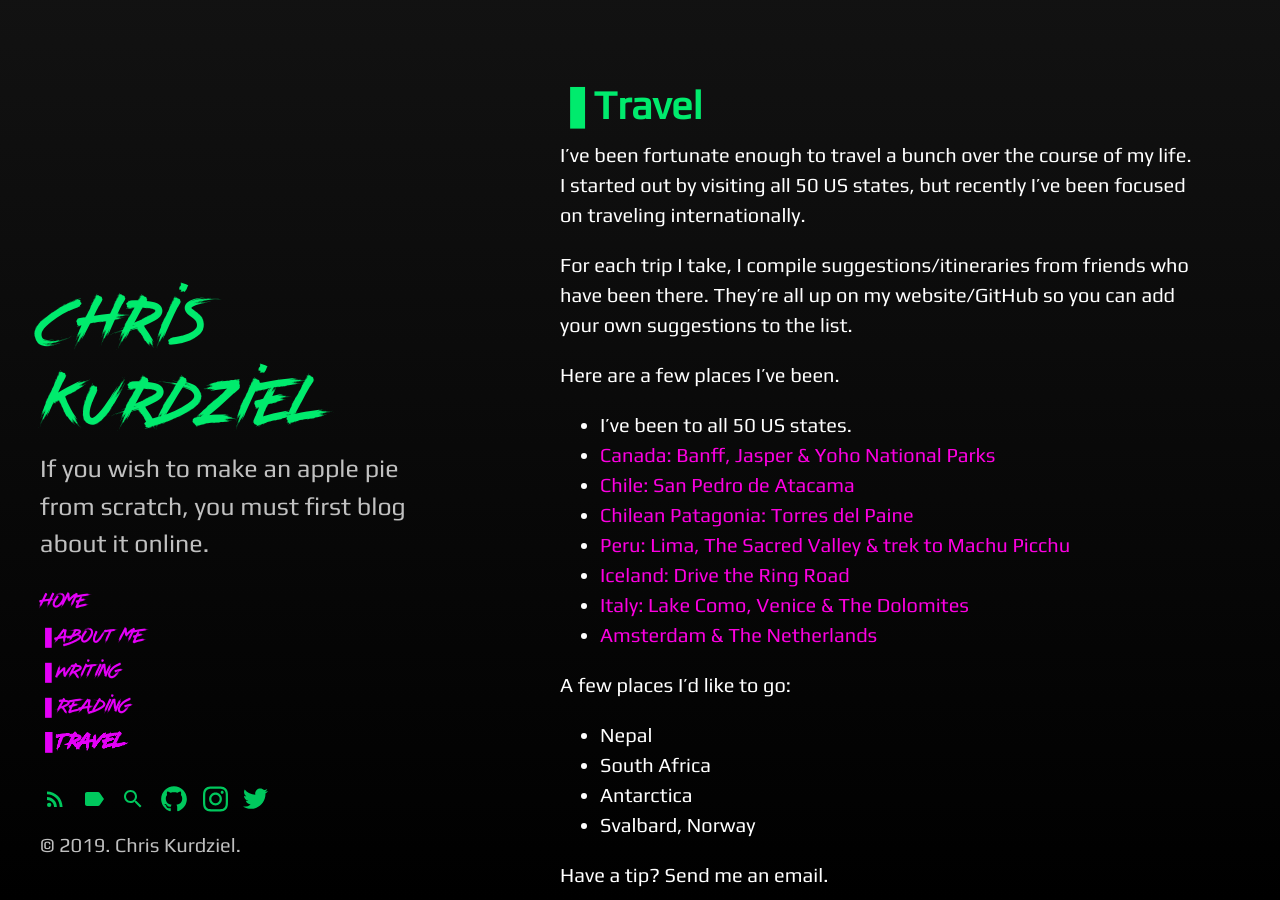
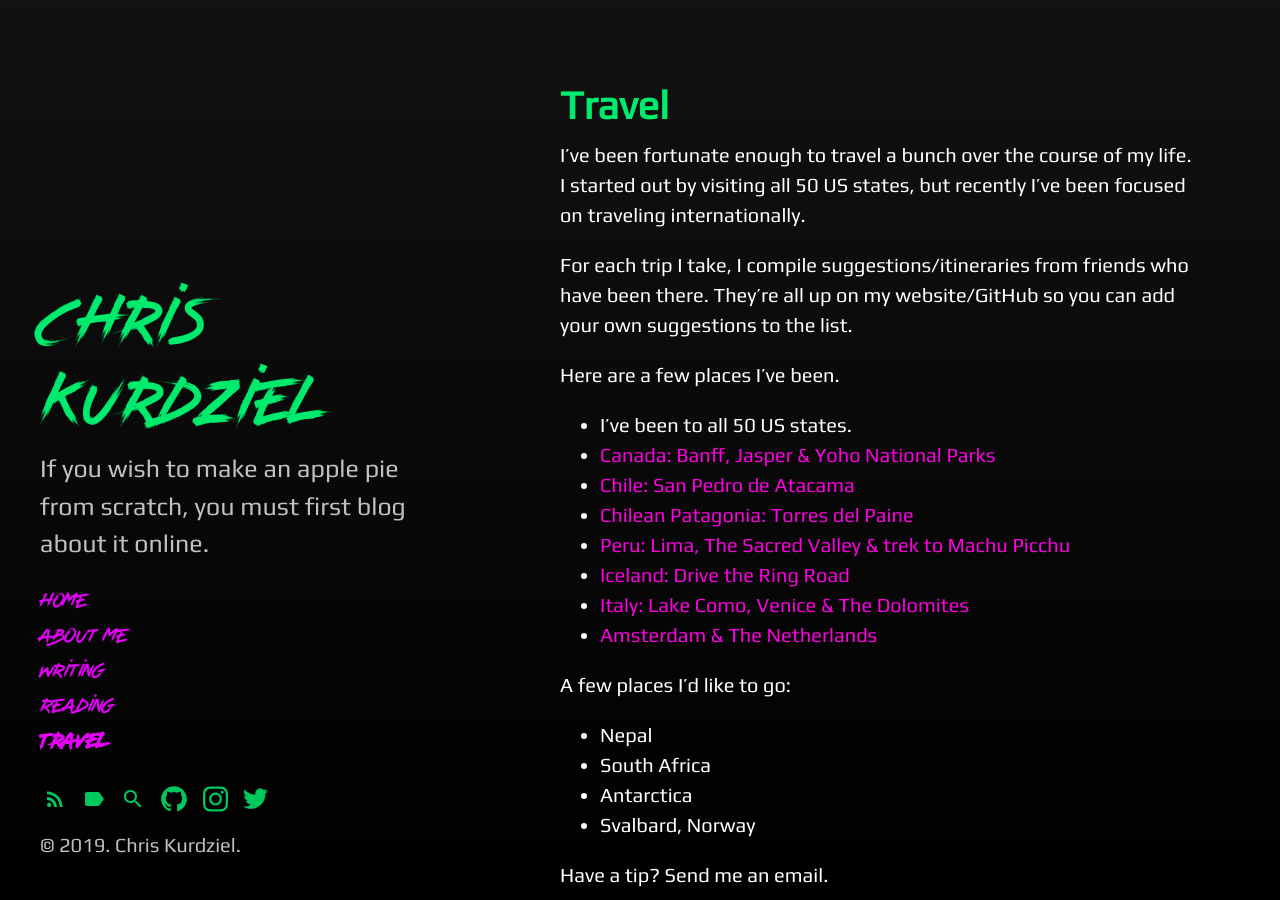
Before and after one commit to ckurdziel/ckurdziel.github.com, a Jekyll site: the page built from category/travel.md, in a window 1280 px wide. Built offline with Jekyll 4.4.1, drawn with Linux system fonts in a browser that asks for light colours.

```diff
--- a/category/travel.md
+++ b/category/travel.md
@@ -1,6 +1,6 @@
 ---
 layout: category
-title: ❚Travel
+title: Travel
 sidebar_sort_order: 3
 
 ---
--- a/category/writing.html
+++ b/category/writing.html
@@ -1,6 +1,6 @@
 ---
 layout: category
-title: ❚Writing
+title: Writing
 sidebar_sort_order: 2
 ---
 
```
Also changed, not shown: about.md (+1 -1 lines), category/reading.md (+1 -1 lines).
